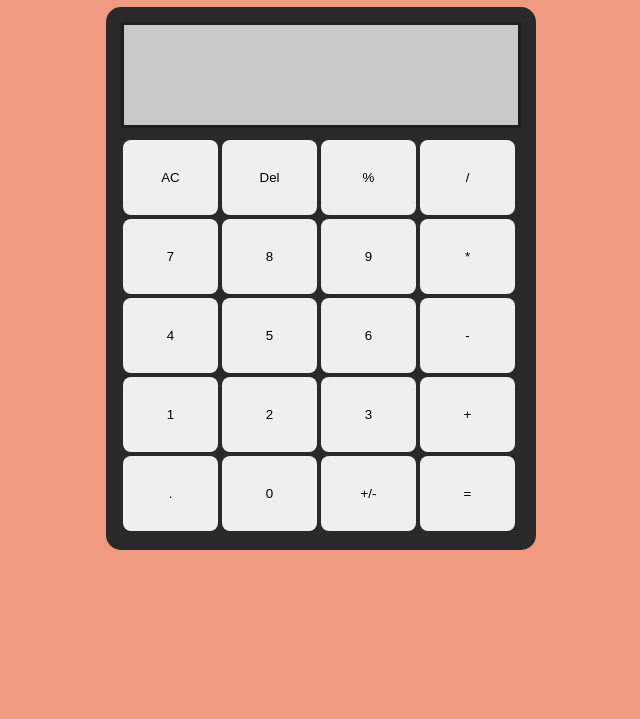
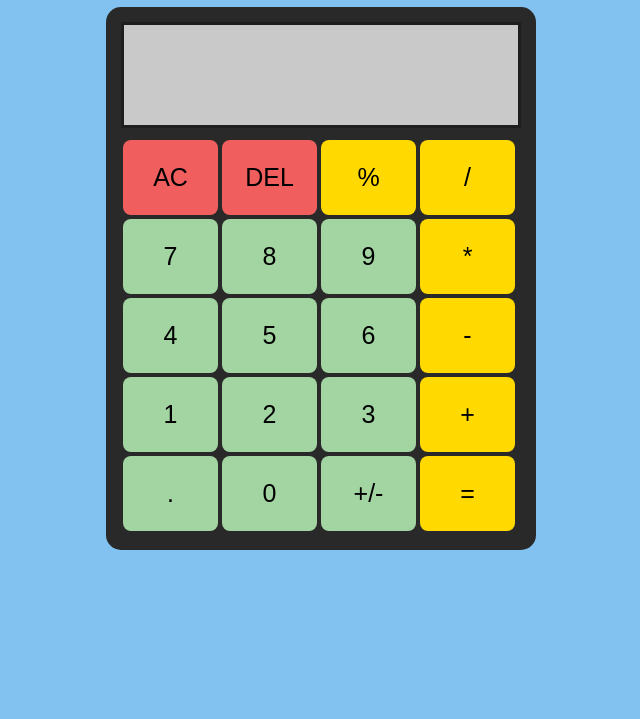
Before and after one commit to campbellsoupbs/TOP_calculator, a plain HTML site: page index.html in a window 1280 px wide. Shown: the part 81-800 px from the top of the page, without its empty margins (319-959 px from the left). Drawn offline with Linux system fonts and the light colour scheme.

Commit message:
Calc logs button and key input

```diff
--- a/index.html
+++ b/index.html
@@ -4,38 +4,38 @@
     <meta charset="UTF-8">
     <meta http-equiv="X-UA-Compatible" content="IE=edge">
     <meta name="viewport" content="width=device-width, initial-scale=1.0">
-    <title>Calculator</title>
+    <title>Mr. Calculator</title>
     <link rel="stylesheet" href="style.css">
     <script src="scripts.js" defer></script>
 </head>
 <body>
     <div class="title">
-        <h1>Calculator</h1>
+        <h1>Mr. Calculator</h1>
     </div>
     <div class="container">
         <div class="calculator">
             <div class="screen"></div>
             <div class="numpad">
-                <button type="button" class="clear" data-key="27" value="clear">AC</button>
-                <button type="button" class="delete" data-key="8" value="delete">Del</button>
-                <button type="button" class="%" data-key="53" value="%">%</button>
-                <button type="button" class="/" data-key="191" value="/">/</button>
-                <button type="button" class="7" data-key="55" value="7">7</button>
-                <button type="button" class="8" data-key="56" value="8">8</button>
-                <button type="button" class="9" data-key="57" value="9">9</button>
-                <button type="button" class="*" data-key="106" value="*">*</button>
-                <button type="button" class="4" data-key="52" value="4">4</button>
-                <button type="button" class="5" data-key="53" value="5">5</button>
-                <button type="button" class="6" data-key="54" value="6">6</button>
-                <button type="button" class="-" data-key="109" value="-">-</button>
-                <button type="button" class="1" data-key="49" value="1">1</button>
-                <button type="button" class="2" data-key="50" value="2">2</button>
-                <button type="button" class="3" data-key="51" value="3">3</button>
-                <button type="button" class="+" data-key="107" value="+">+</button>
-                <button type="button" class="." data-key="190" value=".">.</button>
-                <button type="button" class="0" data-key="48" value="0">0</button>
-                <button type="button" class="sign" data-key="189" value="sign">+/-</button>
-                <button type="button" class="=" data-key="13" value="=">=</button>
+                <button type="button" class="clear bad" data-key="27" value="clear">AC</button>
+                <button type="button" class="delete bad" data-key="8" value="delete">DEL</button>
+                <button type="button" class="% func" data-key="53" value="%">%</button>
+                <button type="button" class="/ func" data-key="191" value="/">/</button>
+                <button type="button" class="7 num" data-key="55" value="7">7</button>
+                <button type="button" class="8 num" data-key="56" value="8">8</button>
+                <button type="button" class="9 num" data-key="57" value="9">9</button>
+                <button type="button" class="* func" data-key="106" value="*">*</button>
+                <button type="button" class="4 num" data-key="52" value="4">4</button>
+                <button type="button" class="5 num" data-key="53" value="5">5</button>
+                <button type="button" class="6 num" data-key="54" value="6">6</button>
+                <button type="button" class="- func" data-key="109" value="-">-</button>
+                <button type="button" class="1 num" data-key="49" value="1">1</button>
+                <button type="button" class="2 num" data-key="50" value="2">2</button>
+                <button type="button" class="3 num" data-key="51" value="3">3</button>
+                <button type="button" class="+ func" data-key="107" value="+">+</button>
+                <button type="button" class=". num" data-key="190" value=".">.</button>
+                <button type="button" class="0 num" data-key="48" value="0">0</button>
+                <button type="button" class="sign num" data-key="189" value="sign">+/-</button>
+                <button type="button" class="= func" data-key="13" value="=">=</button>
 
 
             </div>
--- a/scripts.js
+++ b/scripts.js
@@ -0,0 +1,23 @@
+
+
+//Selectors
+const buttons = document.querySelectorAll('button');
+
+//Event listeners
+
+window.addEventListener('keydown', keyInput)
+
+const array = Array.from(buttons);
+array.forEach(button => button.addEventListener('click', clickInput));
+
+
+//Functions
+
+
+function keyInput(e) {
+    console.log(e.key)
+};
+
+function clickInput(e){
+    console.log(e.target.textContent)
+};
--- a/style.css
+++ b/style.css
@@ -1,5 +1,5 @@
 body {
-    background-color: rgb(240, 154, 130);
+    background-color: rgb(130, 194, 240);
 }
 
 .title {
@@ -46,4 +46,17 @@ button {
     margin: 2px;
     border-radius: 8px;
     border-style: none;
+    font-size: 25px;
 }
+
+.bad {
+    background-color: rgb(241, 94, 94);
+}
+
+.func {
+    background-color: rgb(255, 217, 0);
+}
+
+.num {
+    background-color: rgb(162, 213, 162);
+}
```
